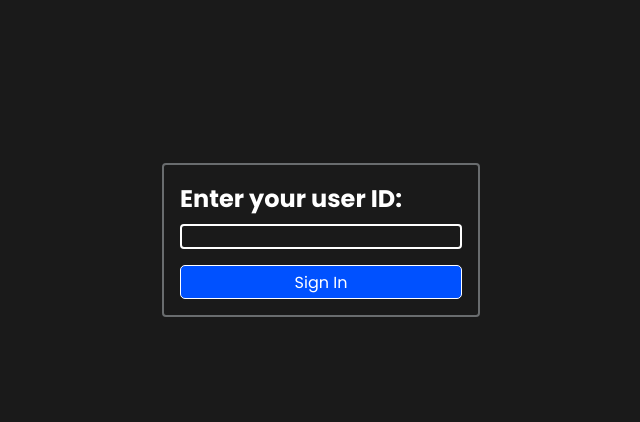
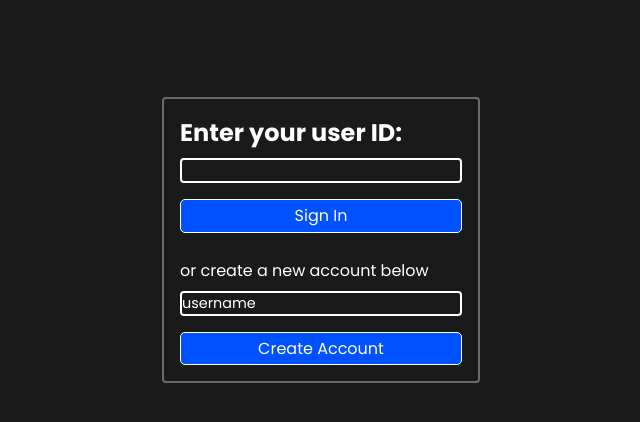
Before and after one commit to MatthewGreenspun/MERN-Poll-App, a React (Create React App) app: page / in a window 1280 px wide. Shown: the top 422 px of the page, without its empty margins (319-959 px from the left). Built offline with nearby package versions, Linux system fonts and the light colour scheme.

Commit message:
users can make a new account on sign up page

```diff
--- a/src/components/SignIn.jsx
+++ b/src/components/SignIn.jsx
@@ -3,27 +3,52 @@ import axios from "axios";
 
 export default function SignIn(props) {
     const [id, setId] = useState("");
-    const [error, setError] = useState("");
+    const [idUserError, setIdUserError] = useState("");
+    const [username, setUsername] = useState("username");
+    const [usernameError, setUsernameError] = useState("");
 
-    async function handleSubmit(e) {
+    async function handleIdSubmit(e) {
         e.preventDefault();
         try {
             const apiRes = await axios.get(`http://localhost:5000/users/${id===""? "fakeid": id}`);
             console.log(apiRes);
-            setError("");
+            setIdUserError("");
             props.onSignIn(apiRes.data);
         } catch (err) {
-            setError("You entered an invalid id");
+            setIdUserError("You entered an invalid id");
+        }
+    }
+
+    async function handleNewUserSubmit(e) {
+        e.preventDefault();
+        if(username.length < 5) {
+            setUsernameError("Username must be 5 characters");
+            return;
+        } else {
+            try {
+                const newUserId = await axios.post("http://localhost:5000/users/add", {username});
+                console.log(newUserId);
+                const newUserData = await axios.get(`http://localhost:5000/users/${newUserId.data.id}`);
+                props.onSignIn(newUserData.data);
+                console.log(newUserData);
+            } catch (err) {
+                setUsernameError("that username already exists");
+            }
         }
     }
 
     return (
         <div className="sign-in-page">
-            <form className="sign-in-form" onSubmit={(e) => handleSubmit(e)}>
+            <form className="sign-in-form">
                 <h2>Enter your user ID:</h2>
                 <input type="text" className="form-input" id="id-input" value={id} onChange={(e) => setId(e.target.value)} />
-                <p className="error-txt">{error}</p>
-                <button type="submit" id="sign-in-btn">Sign In</button>
+                <p className="error-txt">{idUserError}</p>
+                <button type="submit" id="sign-in-btn" onClick={(e) => handleIdSubmit(e)}>Sign In</button>
+                <br />
+                <p className="create-new-account">or create a new account below</p>
+                <input type="text" className="form-input" id="id-input" value={username} onChange={(e) => setUsername(e.target.value)} />
+                <p className="error-txt">{usernameError}</p>
+                <button type="submit" id="sign-in-btn" onClick={(e) => handleNewUserSubmit(e)}>Create Account</button>
             </form>
         </div>
     )
```
